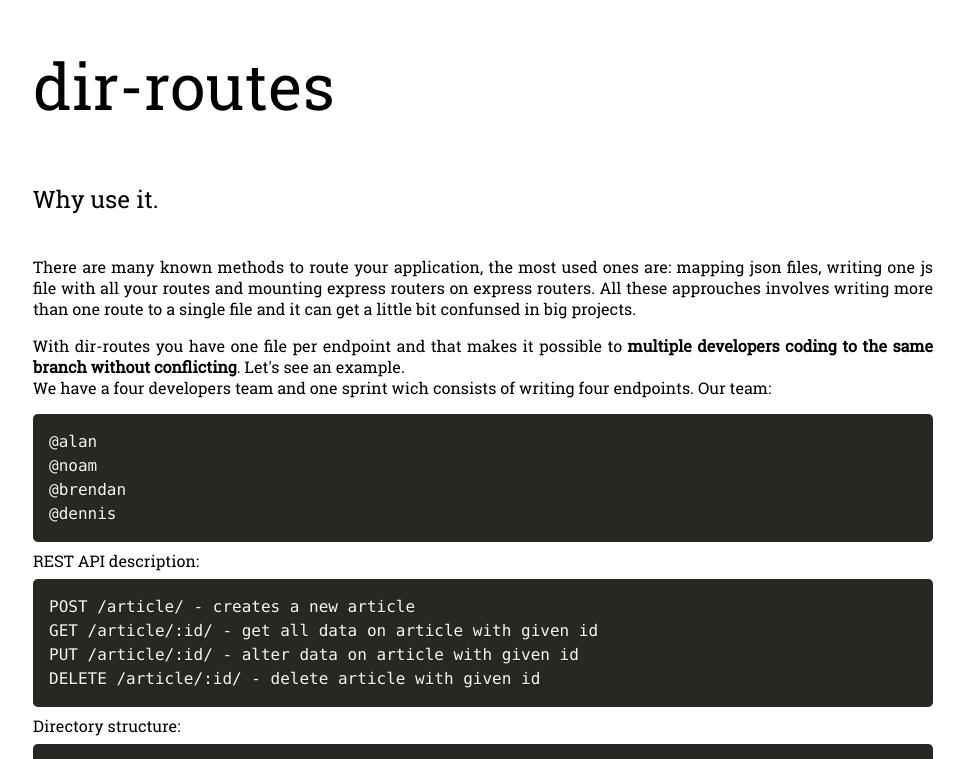
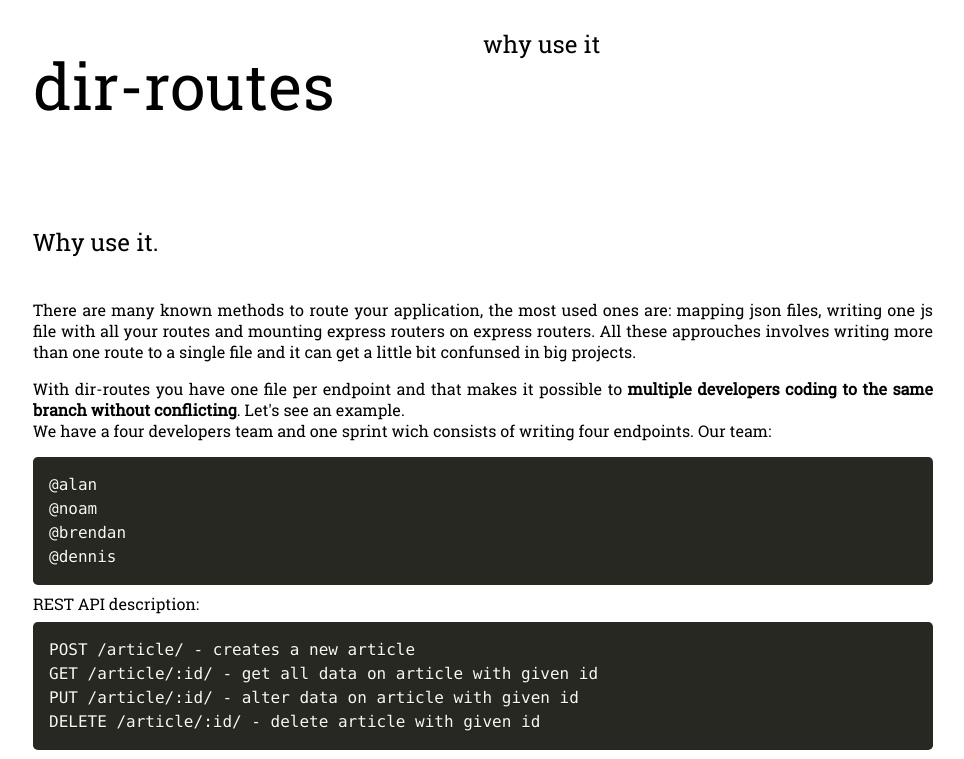
Before and after one commit to DanielSunami/dir-routes, a website: page why-use-it/index.html in a window 1280 px wide. Shown: the top 759 px of the page, without its empty margins (157-1121 px from the left). Drawn offline with Linux system fonts and the light colour scheme.

Commit message:
new header

```diff
--- a/style/main.css
+++ b/style/main.css
@@ -7,6 +7,11 @@ body {
 
 p {
 	text-align: justify;
+}
+
+h1 {
+	font-size: 4em;
+	font-weight: 100;
 }
 
 .content {
@@ -25,19 +30,12 @@ p {
 	margin-bottom: 1.4em;
 }
 
-.block > .light-text > span {
-	display: table-cell;
+.header-link {
+    text-decoration: none;
+    color: inherit;
+    display: block;
+    width: 100%;
 }
-
-.block > .light-text > span ~ span{
-	padding-left: 1em;
-}
-
-.block > h1 {
-	font-size: 4em;
-	font-weight: 100;
-}
-
 
 .foot {
 	margin-bottom: 0;
--- a/why-use-it/index.html
+++ b/why-use-it/index.html
@@ -19,8 +19,17 @@
 </head>
 <body>
 	<div class="content">
-		<header class="block">
-			<h1>dir-routes</h1>
+		<header class="block flex">
+			<a href="/dir-routes/" class="header-link">
+				<div style="width: 80%;">
+					<h1>dir-routes</h1>
+				</div>
+			</a>
+			<a href="/dir-routes/why-use-it/" class="header-link">
+				<div style="align-self: flex-end; line-height: 300%;display: inline-block;">
+					<h2 class="light-text">why use it</h2>
+				</div>
+			</a>
 		</header>
 		<div class="block">
 			<h2 class="light-text">Why use it.</h2>
```
Also changed, not shown: index.html (+12 -3 lines).
